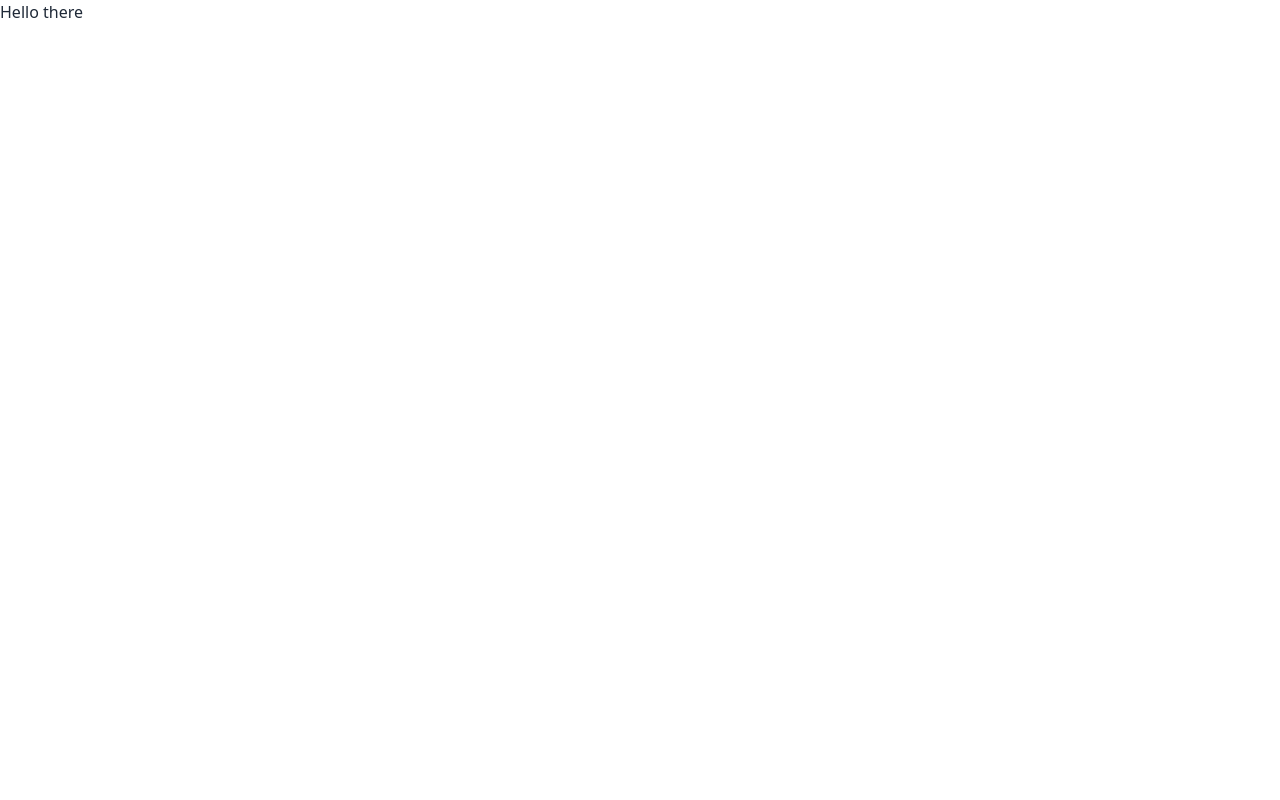
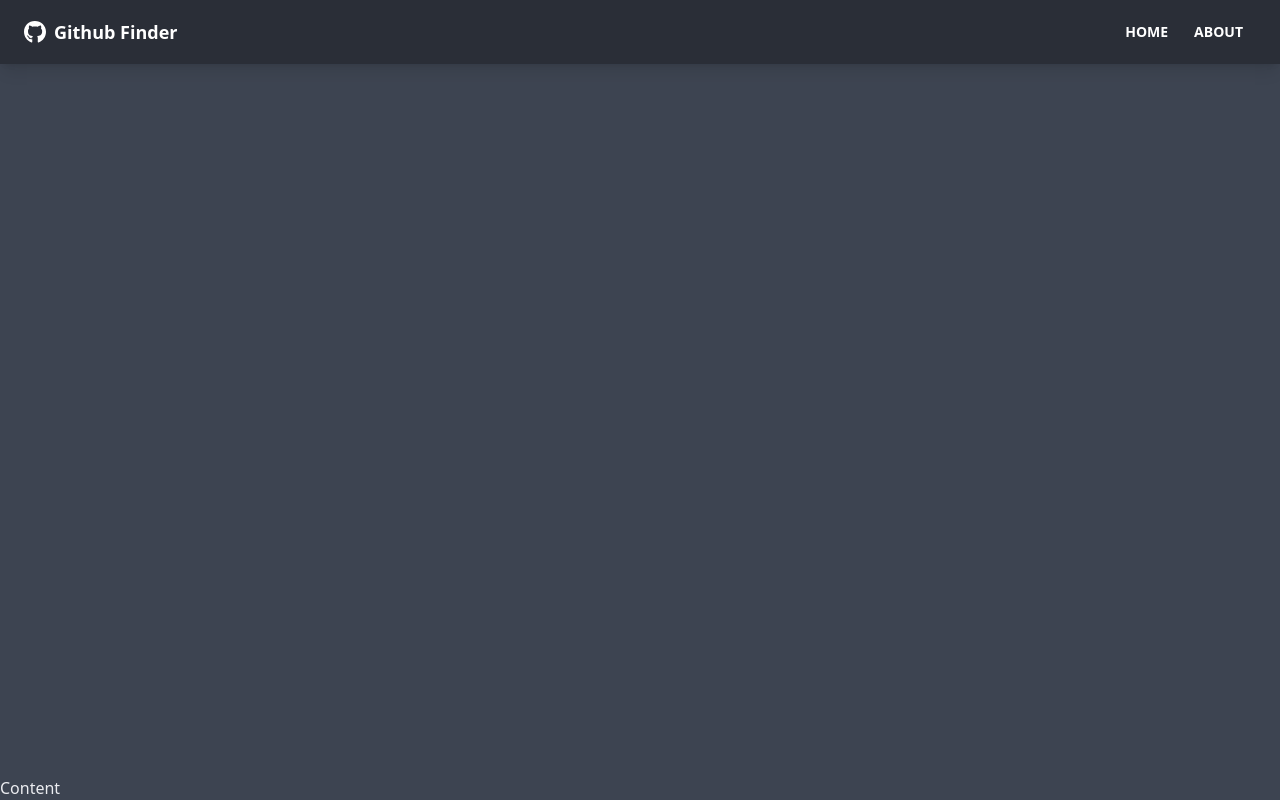
Before and after one commit to coolpot/react-githubapi, a React (Create React App) app: page / in a window 1280 px wide. Built offline with nearby package versions, Linux system fonts and the light colour scheme.

Commit message:
navbar done

```diff
--- a/package.json
+++ b/package.json
@@ -9,6 +9,8 @@
     "daisyui": "^1.16.6",
     "react": "^17.0.2",
     "react-dom": "^17.0.2",
+    "react-icons": "^4.3.1",
+    "react-router-dom": "^6.2.1",
     "react-scripts": "5.0.0",
     "web-vitals": "^2.1.2"
   },
--- a/public/index.html
+++ b/public/index.html
@@ -1,5 +1,5 @@
 <!DOCTYPE html>
-<html lang="en">
+<html lang="en" data-theme="dark">
   <head>
     <meta charset="utf-8" />
     <link rel="icon" href="%PUBLIC_URL%/favicon.ico" />
--- a/src/App.js
+++ b/src/App.js
@@ -1,9 +1,17 @@
+import {BrowserRouter as Router, Route} from 'react-router-dom';
+import Navbar
 
+from './components/layout/Navbar';
 function App() {
   return (
-    <div>
-      <h1>Hello there</h1>
-    </div>
+    <Router>
+      <div className="flex flex-col justify-between h-screen">
+        <Navbar />
+        <main>
+          Content
+        </main>
+      </div>
+    </Router>
   );
 }
 
--- /dev/null
+++ b/src/components/layout/Navbar.jsx
@@ -0,0 +1,40 @@
+import { FaGithub } from 'react-icons/fa';
+import {Link} from 'react-router-dom';
+import PropTypes from 'prop-types';
+
+function Navbar({title}) {
+  return (
+    <nav className='navbar mb-12 shadow-lg bg-neutral text-neutral-content'>
+      <div className="container mx-auto">
+        <div className="flex-none px-2 mx-2">
+          <FaGithub className='inline pr-2 text-3xl'/>
+          <Link to="/" className='text-lg font-bold align-middle'>
+            {title}
+          </Link>
+        </div>
+        <div className="flex-1 px-2 mx-2">
+          <div className="flex justify-end">
+            <Link to="/"
+              className='btn btn-ghost btn-sm rounded-btn'>
+              Home
+            </Link>
+            <Link to="/about"
+              className='btn btn-ghost btn-sm rounded-btn'>
+              About
+            </Link>
+          </div>
+        </div>
+      </div>
+    </nav>
+  )
+}
+
+Navbar.defaultProps = {
+  title: 'Github Finder'
+}
+
+Navbar.propTypes = {
+  title: PropTypes.string
+}
+
+export default Navbar
```
Also changed, not shown: 1 other file (tests, documents, lock files or other folders).
